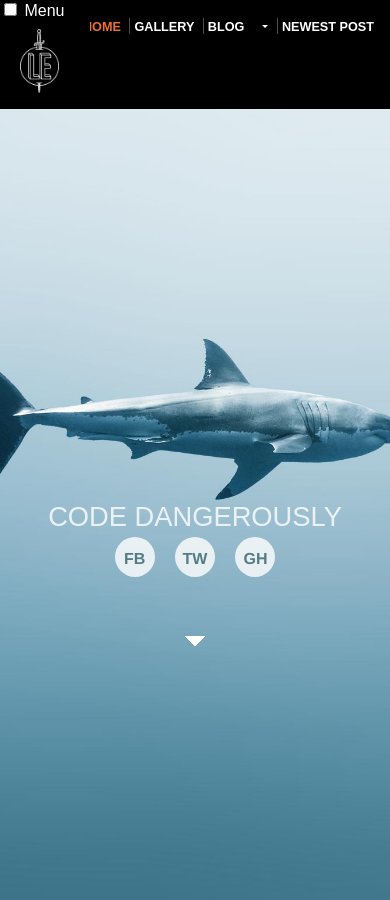
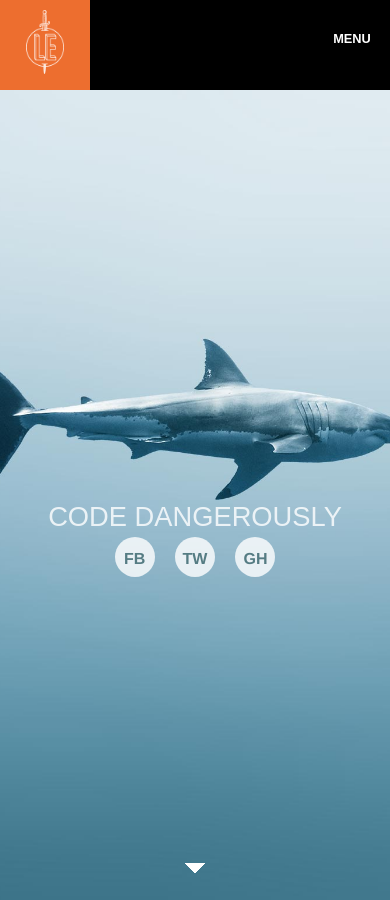
Before and after one commit to Michael-021/Michael-021.github.io, a Jekyll site: the page built from index.html, in a window 390 px wide and 900 px high. Built offline with Jekyll 4.4.1, drawn with Linux system fonts in a browser that asks for light colours.

Commit message:
Add styles to file

```diff
--- a/css/main.css
+++ b/css/main.css
@@ -88,7 +88,8 @@
     color:#fff;
   }
   .nav-links a,
-  .drop-trigger {
+  .drop-trigger,
+  .show-mobile-menu {
    font-size: 0.8rem;
    font-weight: bold;
    text-decoration: none;
@@ -141,18 +142,69 @@
     right: 0;
     z-index: 9;
   }
+  .drop-menu::before {
+    border: 0.6em solid;
+    border-color: transparent transparent #fff;
+    content: "";
+    height: 0;
+    position: absolute;
+    right: 1em;
+    top: -0.1em;
+    width: 0;
+  }
   .drop-menu li {
     background-color: #fff;
+  }
+  .drop-menu li ~ li {
+    border-top: 1px dotted rgba(0, 0, 0, 0.1);
+  }
+  .drop-menu li:first-child {
+    border-radius: 5px 5px 0 0;
+    color: #999;
+    font-size: 0.5em;
+    padding: 1em 1em 0.25em;
+    text-align: right;
+    text-transform: uppercase;
+  }
+  .drop-menu li:last-child {
+    border-radius: 0 0 5px 5px;
   }
   .drop-menu a {
     color: #333;
     display: block;
+    font-weight: normal;
+    padding: 0.5em 2em 0.5em 1em;
+    text-align: left;
+    text-transform: none;
+    white-space: nowrap;
+  }
+  .drop-menu a:hover {
+    background-color: rgba(0, 0, 0, 0.1);
+    color: #333;
+
+  }
+  /* HIDE IN THE FOOTER */
+
+  .footer .dropdown:hover .drop-menu,
+  .footer .drop-trigger::after {
+    display: none;
+
+  }
+  .footer .drop-trigger {
+    padding-right: 0;
   }
   .dropdown:hover .drop-menu {
     display: block;
   }
 
-   /* HERO STYLES */
+  /* MOBILE STYLES */
+
+  .mobile-menu-check,
+  .show-mobile-menu {
+    display: none;
+  }
+
+  /* HERO STYLES */
 
   .full-hero {
     background-color: #c7dbfc;
@@ -519,6 +571,11 @@
         display: none;
       }
 
+      /* HERO STYLES */
+      .full-hero ::after {
+        top: 40vh;
+      }
+
       /* HEADER STYLES */
 
       .header-nav {
@@ -602,4 +659,53 @@
         width: auto;
         margin: 5px;
       }
+      /* MOBILE MENU */
+
+      .mobile-menu-check,
+      .show-mobile-menu {
+        display: none;
+      }
+      .show-mobile-menu {
+        display: block;
+        float: right;
+        margin-top: 1.5vh;
+        padding: 1.5em;
+        position: relative;
+      }
+      .header-nav {
+        max-height: 0;
+        overflow: hidden;
+        padding: 0;
+        transition: all 0.5s ease-in-out;
+        background-color: #444;
+        box-sizing: border-box;
+        left: 0;
+        max-height: 0;
+        overflow: hidden;
+        padding: 0;
+        position: absolute;
+        text-align: center;
+        top: 10vh;
+        transition: all 0.5s ease-in-out;
+        width: 100vw;
+        z-index: 9;
+      }
+      .header-nav li {
+        display: block;
+        margin-top: 1em;
+      }
+      .header-nav li~li {
+        border: 0;
+        padding: 0;
+      }
+      .header-nav li:last-child {
+        margin-bottom: 1em;
+      }
+      .header-nav li:first-child  a {
+        color: #fff;
+      }
+      .mobile-menu-check:checked ~ .header-nav {
+        max-height: 1000px;
+      }
+
     }
```
